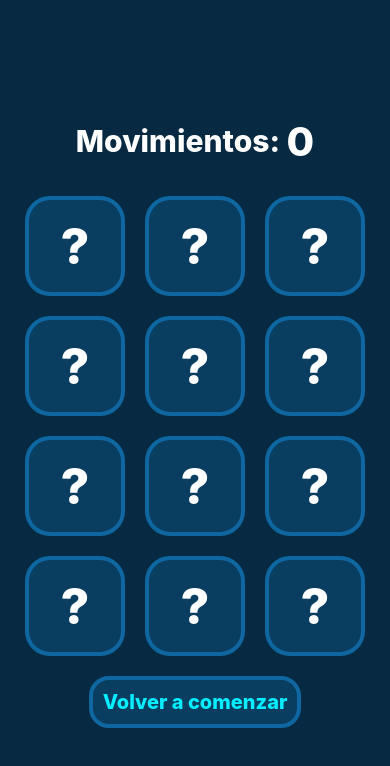
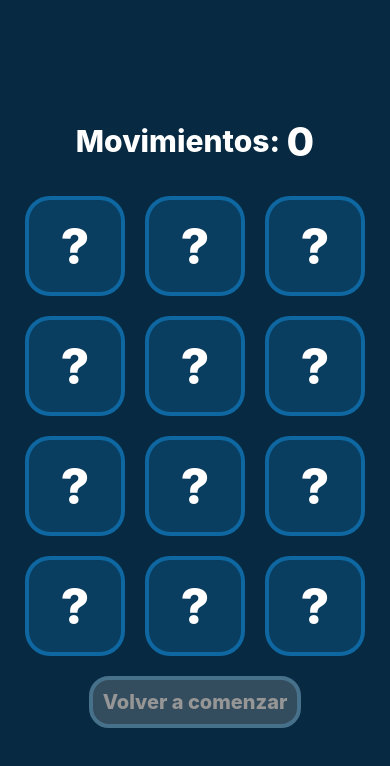
Before and after one commit to areyesarean/memoryGame, a React Native app: screen /Payload in a window 390 px wide. Shown: the top 766 px of the page. Built offline with nearby package versions, Linux system fonts and the light colour scheme.

Commit message:
Button reset disabled mov==0

```diff
--- a/src/Screens/Payload.tsx
+++ b/src/Screens/Payload.tsx
@@ -78,13 +78,20 @@ export default function Payload() {
         })}
       </View>
 
-      {PlayerWin() ? (
+      {PlayerWin() && (
         <TouchableOpacity style={styles.resetButton} onPress={Reset}>
           <Text style={styles.textWhite}>Reiniciar Partida</Text>
         </TouchableOpacity>
-      ) : (
-        <TouchableOpacity style={styles.resetButton} onPress={Reset}>
-          <Text style={styles.textWhite}>Volver a comenzar</Text>
+      )}
+      {!PlayerWin() && (
+        <TouchableOpacity
+          style={!mov ? styles.disabledButton : styles.resetButton}
+          disabled={!mov}
+          onPress={Reset}
+        >
+          <Text style={!mov ? styles.textDisabled : styles.textWhite}>
+            Volver a comenzar
+          </Text>
         </TouchableOpacity>
       )}
     </View>
@@ -118,4 +125,16 @@ const styles = StyleSheet.create({
     fontSize: 20,
     fontWeight: "800",
   },
+  disabledButton: {
+    padding: 10,
+    borderRadius: 20,
+    borderWidth: 4,
+    borderColor: "#47708b",
+    backgroundColor: "#334d5e",
+  },
+  textDisabled: {
+    color: "#969696",
+    fontSize: 20,
+    fontWeight: "800",
+  },
 });
```
